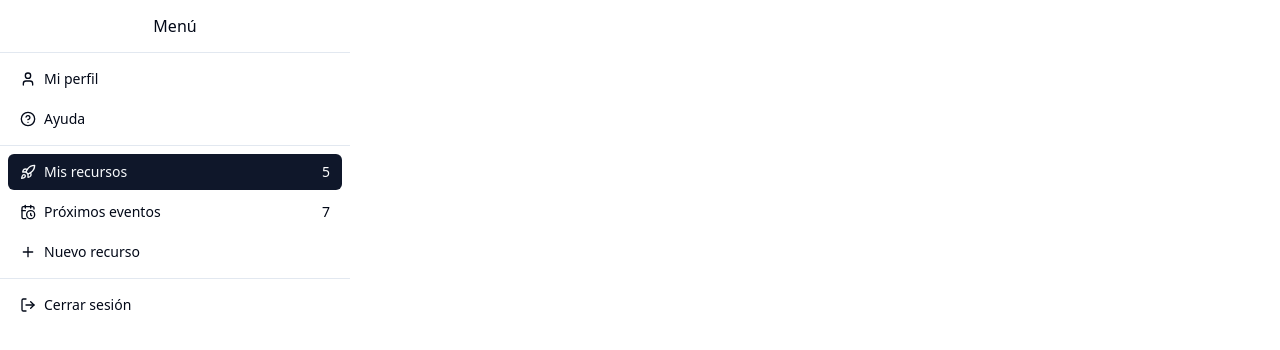
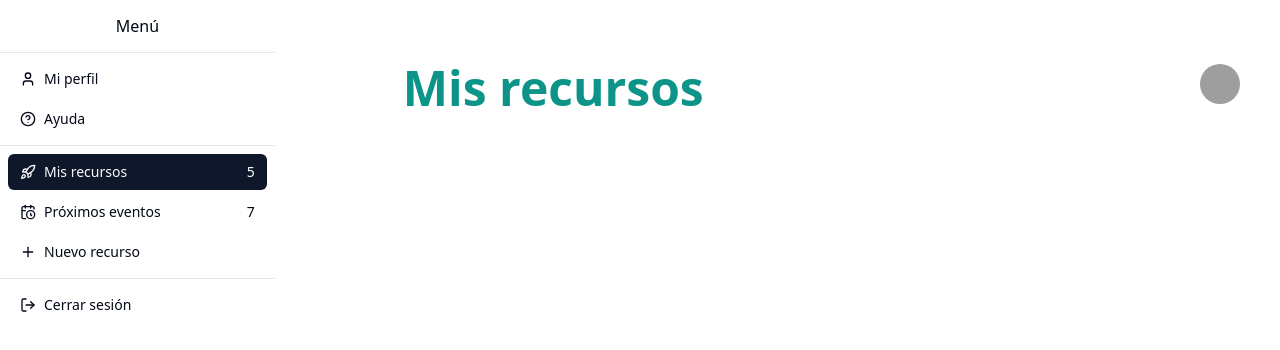
Before and after one commit to carmengl00/TFG-web, a Next.js app: page / in a window 1280 px wide. Shown: the top 350 px of the page. Built offline with nearby package versions, Linux system fonts and the light colour scheme; grey boxes are pictures that could not be loaded; what react-apollo-network-status would draw is missing.

Commit message:
feat: header component (#16)
* feat: header component

* fix: radix avatar installation

* feat: integration of the menu with the header

```diff
--- a/package.json
+++ b/package.json
@@ -40,6 +40,7 @@
 		"@graphql-codegen/typescript-react-apollo": "^4.1.0",
 		"@hookform/resolvers": "^3.3.3",
 		"@mui/material": "^5.15.4",
+		"@radix-ui/react-avatar": "^1.0.4",
 		"@radix-ui/react-label": "^2.0.2",
 		"@radix-ui/react-separator": "^1.0.3",
 		"@radix-ui/react-slot": "^1.0.2",
--- /dev/null
+++ b/src/components/Header/index.tsx
@@ -0,0 +1,25 @@
+import { Avatar, AvatarFallback, AvatarImage } from '../ui/avatar';
+
+interface HeaderProps {
+	title: string;
+}
+
+const Header = ({ title }: HeaderProps) => {
+	return (
+		<div className="mt-16">
+			<div className="flex flex-row">
+				<h1 className="flex-1 font-bold text-5xl text-teal-600 ml-32">
+					{title}
+				</h1>
+				<div className="mr-10">
+					<Avatar>
+						<AvatarImage src="https://github.com/shadcn.png" />
+						<AvatarFallback>Z1</AvatarFallback>
+					</Avatar>
+				</div>
+			</div>
+		</div>
+	);
+};
+
+export default Header;
--- /dev/null
+++ b/src/components/ui/avatar.tsx
@@ -0,0 +1,50 @@
+'use client';
+
+import * as AvatarPrimitive from '@radix-ui/react-avatar';
+import * as React from 'react';
+
+import { cn } from '@/lib/utils';
+
+const Avatar = React.forwardRef<
+	React.ElementRef<typeof AvatarPrimitive.Root>,
+	React.ComponentPropsWithoutRef<typeof AvatarPrimitive.Root>
+>(({ className, ...props }, ref) => (
+	<AvatarPrimitive.Root
+		ref={ref}
+		className={cn(
+			'relative flex h-10 w-10 shrink-0 overflow-hidden rounded-full',
+			className
+		)}
+		{...props}
+	/>
+));
+Avatar.displayName = AvatarPrimitive.Root.displayName;
+
+const AvatarImage = React.forwardRef<
+	React.ElementRef<typeof AvatarPrimitive.Image>,
+	React.ComponentPropsWithoutRef<typeof AvatarPrimitive.Image>
+>(({ className, ...props }, ref) => (
+	<AvatarPrimitive.Image
+		ref={ref}
+		className={cn('aspect-square h-full w-full', className)}
+		{...props}
+	/>
+));
+AvatarImage.displayName = AvatarPrimitive.Image.displayName;
+
+const AvatarFallback = React.forwardRef<
+	React.ElementRef<typeof AvatarPrimitive.Fallback>,
+	React.ComponentPropsWithoutRef<typeof AvatarPrimitive.Fallback>
+>(({ className, ...props }, ref) => (
+	<AvatarPrimitive.Fallback
+		ref={ref}
+		className={cn(
+			'flex h-full w-full items-center justify-center rounded-full bg-muted',
+			className
+		)}
+		{...props}
+	/>
+));
+AvatarFallback.displayName = AvatarPrimitive.Fallback.displayName;
+
+export { Avatar, AvatarImage, AvatarFallback };
--- a/src/containers/Views/MyResources/index.tsx
+++ b/src/containers/Views/MyResources/index.tsx
@@ -1,10 +1,16 @@
+import Header from '@/components/Header';
 import Menu from '@/components/Sidebar';
 
 export function MyResourcesView() {
 	return (
 		<>
-			<div className="hidden flex-col md:flex">
-				<Menu />
+			<div className="flex flex-row w-full h-full">
+				<div className="w-[350px]">
+					<Menu />
+				</div>
+				<div className="w-full">
+					<Header title="Mis recursos" />
+				</div>
 			</div>
 		</>
 	);
```
Also changed, not shown: 2 other files (tests, documents, lock files or other folders).
